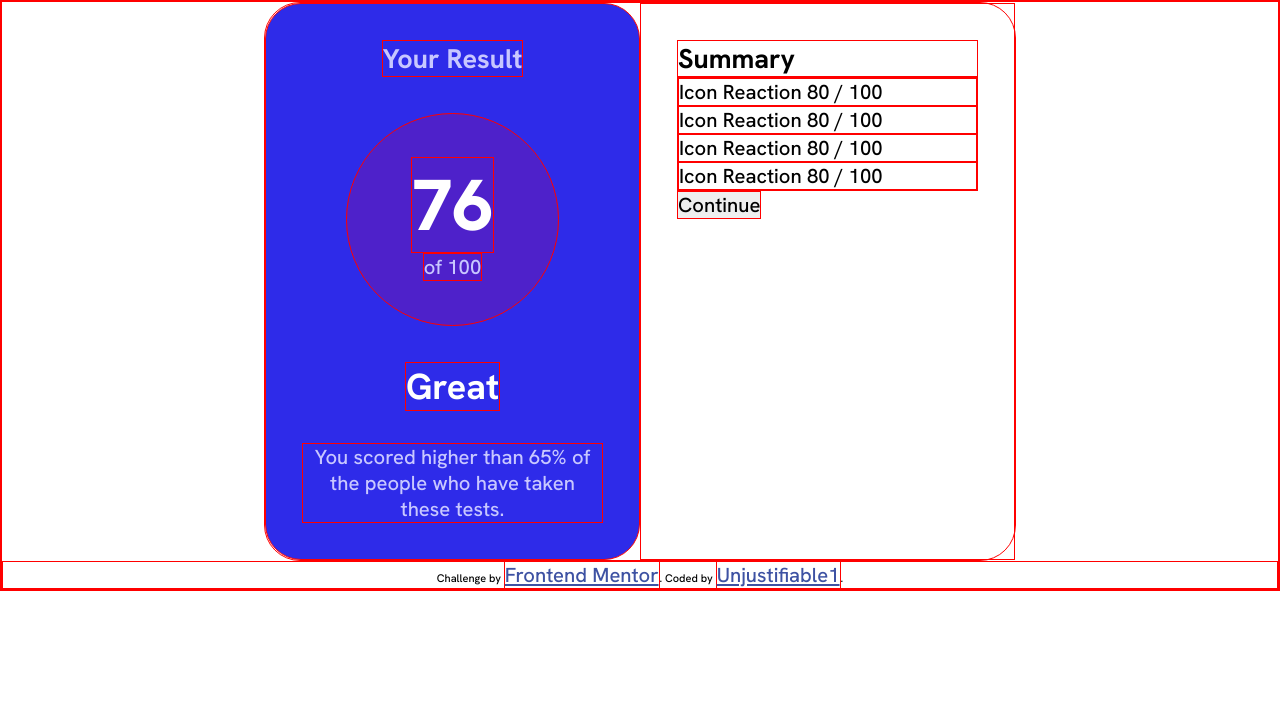
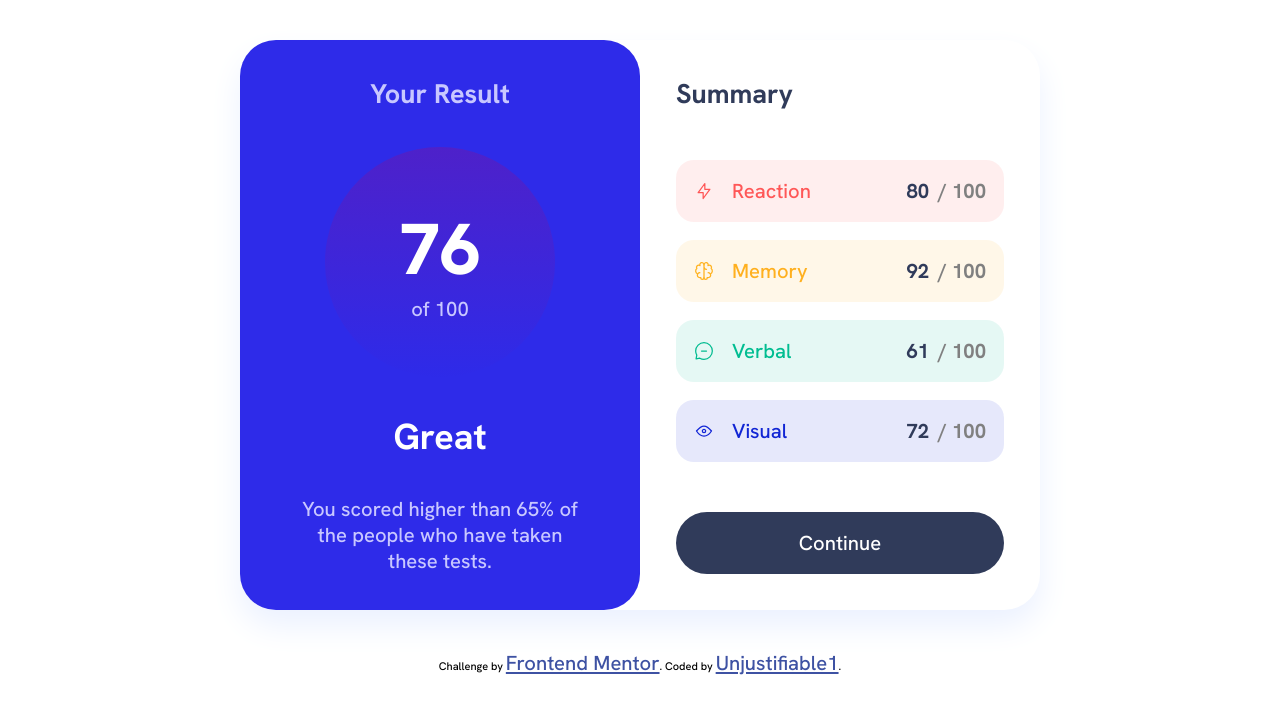
Before and after one commit to Unjustifiable1/fm-results-summary-component, a plain HTML site: page index.html in a window 1280 px wide. Drawn offline with Linux system fonts and the light colour scheme.

Commit message:
summary side styling and positioning. final tweaks

```diff
--- a/index.html
+++ b/index.html
@@ -35,16 +35,44 @@
 
       <div class="summary-categories">
         <div class="category reaction">
-          Icon Reaction 80 / 100
+          <div class="category-name category-section">
+            <img src="./assets/images/icon-reaction.svg" alt="category icon">
+            <span>Reaction</span>
+          </div>
+          <div class="category-result category-section">
+            <span class="category-score">80</span>
+            <span class="category-total">/ 100</span>
+          </div>
         </div>
         <div class="category memory">
-          Icon Reaction 80 / 100
+          <div class="category-name category-section">
+            <img src="./assets/images/icon-memory.svg" alt="category icon">
+            <span>Memory</span>
+          </div>
+          <div class="category-result category-section">
+            <span class="category-score">92</span>
+            <span class="category-total">/ 100</span>
+          </div>
         </div>
         <div class="category verbal">
-          Icon Reaction 80 / 100
+          <div class="category-name category-section">
+            <img src="./assets/images/icon-verbal.svg" alt="category icon">
+            <span>Verbal</span>
+          </div>
+          <div class="category-result category-section">
+            <span class="category-score">61</span>
+            <span class="category-total">/ 100</span>
+          </div>
         </div>
         <div class="category visual">
-          Icon Reaction 80 / 100
+          <div class="category-name category-section">
+            <img src="./assets/images/icon-visual.svg" alt="category icon">
+            <span>Visual</span>
+          </div>
+          <div class="category-result category-section">
+            <span class="category-score">72</span>
+            <span class="category-total">/ 100</span>
+          </div>
         </div>
       </div>
 
--- a/style.css
+++ b/style.css
@@ -6,15 +6,21 @@
     --clr-primary-greenTeal: hsl(166, 100%, 37%);
     --clr-primary-cobaltBlue: hsl(234, 85%, 45%);
 
+    --clr-primaryLight-lightRed: hsla(0, 100%, 67%, 0.1);
+    --clr-primaryLight-orangeyYellow: hsla(39, 100%, 56%, 0.1);
+    --clr-primaryLight-greenTeal: hsla(166, 100%, 37%, 0.1);
+    --clr-primaryLight-cobaltBlue: hsla(234, 85%, 45%, 0.1);
+
     --clr-gradient-bg-lightSlateBlue: hsl(252, 100%, 67%);
     --clr-gradient-bg-lightRoyalBlue: hsl(241, 81%, 54%);
     --clr-gradient-circle-violetBlue: hsla(256, 72%, 46%, 1);
-    --clr-gradient-circle-persianBlue: hsla(241, 72%, 46%, 0);
+    --clr-gradient-circle-persianBlue: hsla(241, 72%, 46%, 0.1);
 
     --clr-neutral-white: hsl(0, 0%, 100%);
     --clr-neutral-paleBlue: hsl(221, 100%, 96%);
     --clr-neutral-lightLavender: hsl(241, 100%, 89%);
     --clr-neutral-darkGrayBlue: hsl(224, 30%, 27%);
+    --clr-neutral-gray: hsl(0, 0%, 50%);
 
     --ff-primary: 'Hanken Grotesk', sans-serif;
 
@@ -39,16 +45,16 @@
     font-size: var(--fs-1);
     font-weight: var(--fw-medium);
 
-    border: 1px solid red;
+    /* border: 1px solid red; */
 }
 
 /* results component */
 
 .results-component {
-    /* min-height: 90vh; */
-    width: 750px;
-    margin-inline: auto;
+    width: 800px;
+    margin: 5vh auto;
     border-radius: 2rem;
+    box-shadow: 0 16px 32px var(--clr-neutral-paleBlue);
 
     display: flex;
     justify-content: center;
@@ -69,7 +75,6 @@
     font-size: var(--fs-3);
     font-weight: var(--fw-bold);
     color: var(--clr-neutral-white);
-    margin-bottom: 1.8rem;
 }
 
 
@@ -84,14 +89,14 @@
     display: flex;
     flex-direction: column;
     align-items: center;
+    gap: 2rem;
 }
 
 .result-score {
     width: 70%;
     aspect-ratio: 1;
     border-radius: 50%;
-    margin: 2rem;
-    background-color: var(--clr-gradient-circle-violetBlue);
+    background-image: linear-gradient(var(--clr-gradient-circle-violetBlue), var(--clr-gradient-bg-lightRoyalBlue));
 
     display: flex;
     flex-direction: column;
@@ -107,12 +112,86 @@
 
 .result-side p {
     text-align: center;
+    padding: 0 1rem;
 }
 
 
 /* summary/right side */
 
+.summary-side {
+    color: var(--clr-neutral-darkGrayBlue);
 
+    display: flex;
+    flex-direction: column;
+    justify-content: space-between;
+}
+
+.summary-categories {
+    display: flex;
+    flex-direction: column;
+    gap: 1rem;
+}
+
+.category {
+    padding: 1rem;
+    border-radius: 1rem;
+
+    display: flex;
+    justify-content: space-between;
+}
+
+.reaction {
+    color: var(--clr-primary-lightRed);
+    background-color: var(--clr-primaryLight-lightRed);
+}
+
+.memory {
+    color: var(--clr-primary-orangeyYellow);
+    background-color: var(--clr-primaryLight-orangeyYellow);
+}
+
+.verbal {
+    color: var(--clr-primary-greenTeal);
+    background-color: var(--clr-primaryLight-greenTeal);
+}
+
+.visual {
+    color: var(--clr-primary-cobaltBlue);
+    background-color: var(--clr-primaryLight-cobaltBlue);
+}
+
+
+.category-section {
+    display: flex;
+    align-items: center;
+}
+
+.category-name {
+    gap: 1rem;
+}
+
+.category-result {
+    gap: 0.5rem;
+}
+
+.category-score {
+    color: var(--clr-neutral-darkGrayBlue);
+    font-weight: var(--fw-bold);
+}
+
+.category-total {
+    color: var(--clr-neutral-gray);
+    font-weight: var(--fw-bold);
+}
+
+
+.summary-side button {
+    color: var(--clr-neutral-white);
+    background-color: var(--clr-neutral-darkGrayBlue);
+    border-radius: 2rem;
+    border: none;
+    padding: 1rem 2rem;
+}
 
 
 /* attribution */
```
